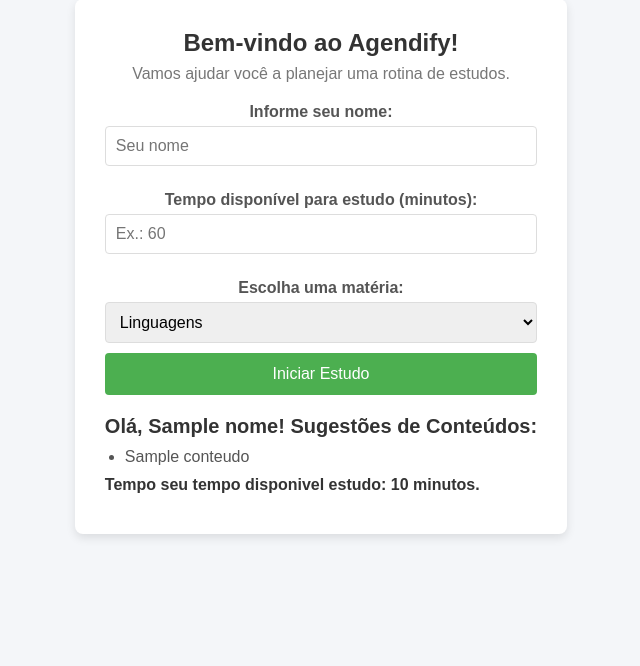
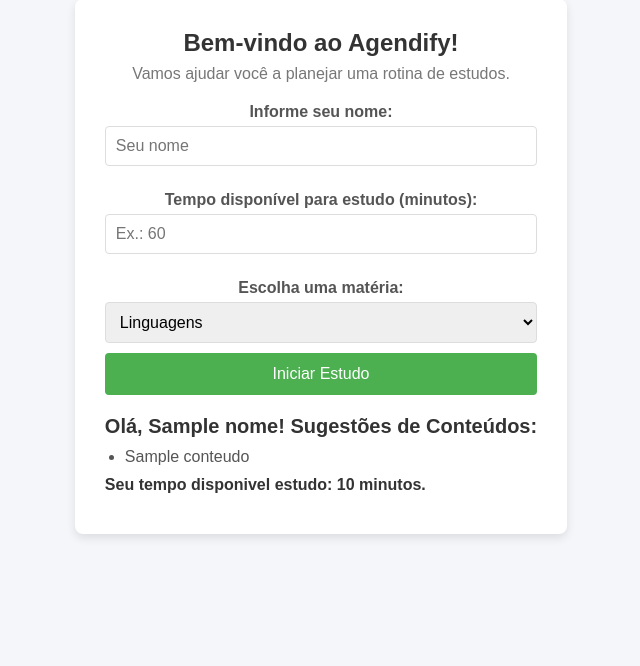
Before and after one commit to MatheusFrancisconi/agendify, a Flask app: template templates/index.html in a window 1280 px wide. Shown: the part 134-800 px from the top of the page, without its empty margins (319-959 px from the left). Run offline with Flask 3, Linux system fonts and the light colour scheme; the template is opened without the code that fills it: most values are stand-ins (such as "Sample title", 1, 10 or a date in 2020).

Commit message:
correção

```diff
--- a/templates/index.html
+++ b/templates/index.html
@@ -39,7 +39,7 @@
                         <li>{{ conteudo }}</li>
                     {% endfor %}
                 </ul>
-                <p>Tempo seu tempo disponivel estudo: {{ tempo }} minutos.</p>
+                <p>Seu tempo disponivel estudo: {{ tempo }} minutos.</p>
             {% endif %}
         </div>
     </div>
```
